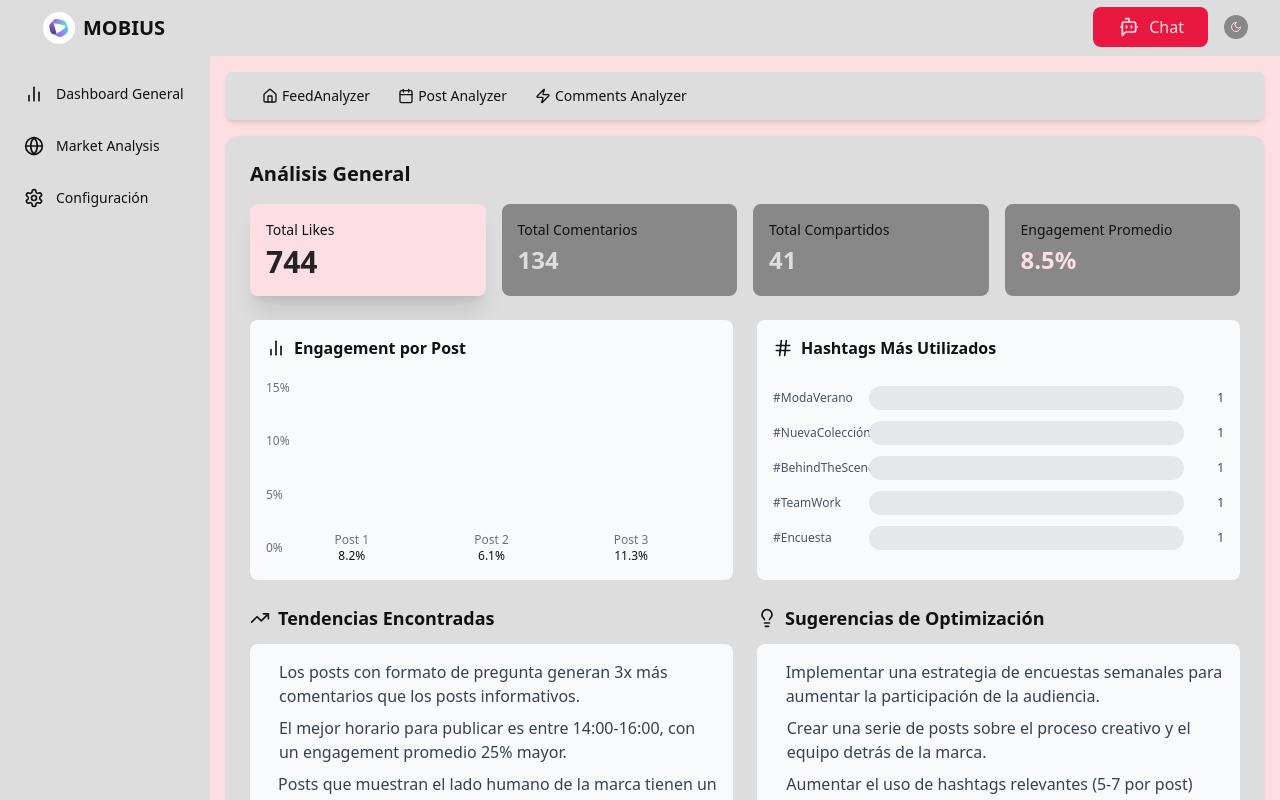
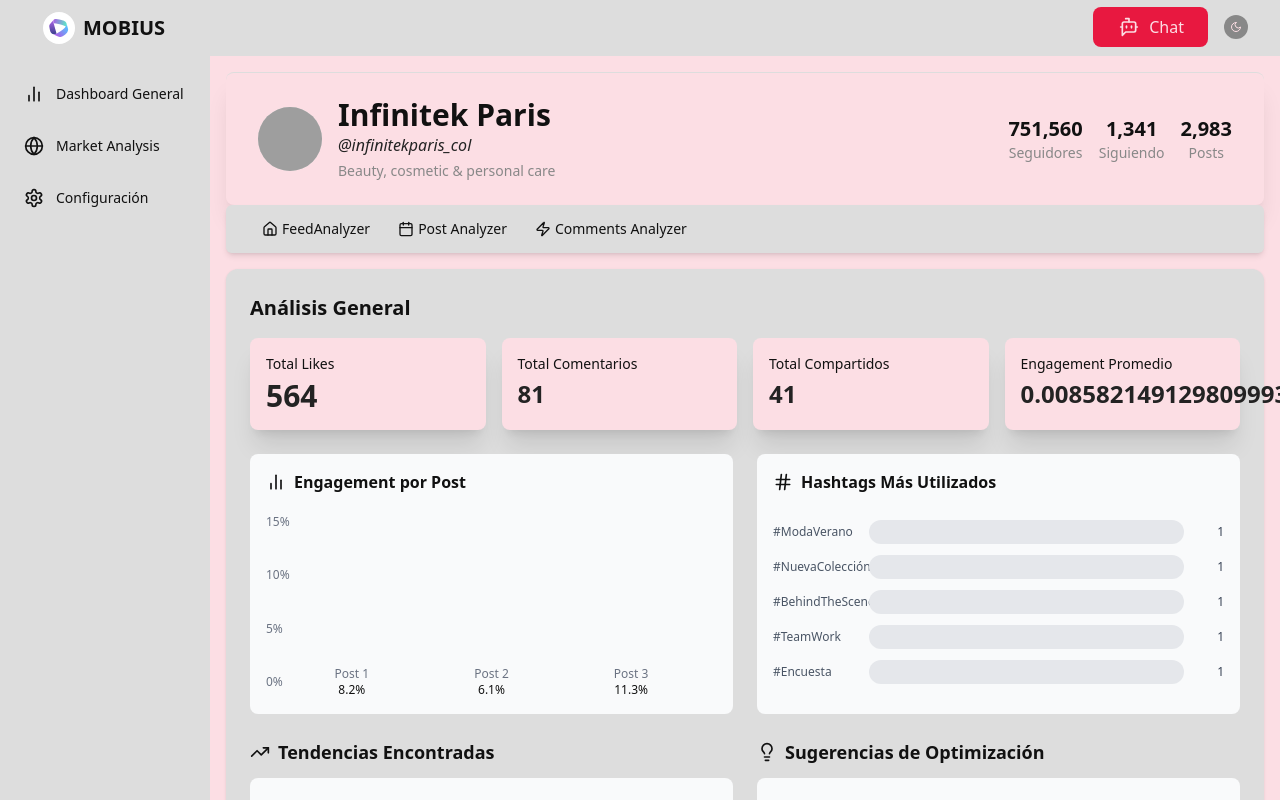
Before and after one commit to NicolasPerezM/NoitFront, an Astro site: page /postAnalyzer in a window 1280 px wide. Built offline with nearby package versions, Linux system fonts and the light colour scheme; Astro itself is replaced by a stand-in of ours; grey boxes are pictures that could not be loaded.

Commit message:
instelled recharts

```diff
--- a/package.json
+++ b/package.json
@@ -17,6 +17,7 @@
     "lucide-react": "^0.482.0",
     "react": "^19.0.0",
     "react-dom": "^19.0.0",
+    "recharts": "^2.15.1",
     "tailwindcss": "^4.0.14"
   }
 }
--- a/src/components/instagram/InstagramHeader.jsx
+++ b/src/components/instagram/InstagramHeader.jsx
@@ -3,6 +3,7 @@
 import { RefreshCw } from "lucide-react"
 
 export default function InstagramHeader({ accountData }) {
+
   return (
     <div className="bg-theme-white dark:bg-theme-darkest shadow-xl border-t rounded-lg dark:border-theme-dark border-theme-light">
       <div className="container mx-auto px-4 sm:px-6 lg:px-8 py-6">
@@ -16,8 +17,8 @@
               />
             </div>
             <div>
-              <div className="flex items-center gap-2">
-                <h1 className="text-2xl font-bold text-theme-darkest dark:text-theme dark:text-[#FF3A5E]">{accountData.fullName}</h1>
+              <div className="flex items-center gap-4">
+                <h1 className="text-3xl font-bold text-theme-darkest dark:text-theme-white">{accountData.fullName}</h1>
                 {accountData.verified && (
                   <span className="text-blue-500">
                     <svg xmlns="http://www.w3.org/2000/svg" viewBox="0 0 24 24" fill="currentColor" className="w-5 h-5">
@@ -30,23 +31,23 @@
                   </span>
                 )}
               </div>
-              <p className="text-gray-600 dark:text-gray-400">@{accountData.username}</p>
-              <p className="text-gray-600 dark:text-gray-400 text-sm mt-1">{accountData.businessCategory}</p>
+              <p className="text-theme-dark dark:text-theme-light italic">@{accountData.username}</p>
+              <p className="text-theme-gray text-sm mt-1">{accountData.businessCategory}</p>
             </div>
           </div>
 
-          <div className="flex items-center gap-3">
+          <div className="flex items-center gap-4">
             <div className="flex flex-col items-center">
-              <span className="font-bold">{accountData.followersCount.toLocaleString()}</span>
-              <span className="text-sm text-gray-600 dark:text-gray-400">Seguidores</span>
+              <span className="font-bold text-xl">{accountData.followersCount.toLocaleString()}</span>
+              <span className="text-sm text-theme-gray">Seguidores</span>
             </div>
             <div className="flex flex-col items-center">
-              <span className="font-bold">{accountData.followsCount.toLocaleString()}</span>
-              <span className="text-sm text-gray-600 dark:text-gray-400">Siguiendo</span>
+              <span className="font-bold text-xl">{accountData.followsCount.toLocaleString()}</span>
+              <span className="text-sm text-theme-gray">Siguiendo</span>
             </div>
             <div className="flex flex-col items-center">
-              <span className="font-bold">{accountData.totalPosts.toLocaleString()}</span>
-              <span className="text-sm text-gray-600 dark:text-gray-400">Posts</span>
+              <span className="font-bold text-xl">{accountData.totalPosts.toLocaleString()}</span>
+              <span className="text-sm text-theme-gray">Posts</span>
             </div>
           </div>
         </div>
--- a/src/components/instagram/postAnalyzer/GeneralAnalysis.jsx
+++ b/src/components/instagram/postAnalyzer/GeneralAnalysis.jsx
@@ -8,24 +8,24 @@
  */
 export default function generalAnalysis({ posts, totalLikes, totalComments, totalShares, avgEngagement, topHashtags, bestPost }) {
   return (
-    <div className="bg-theme-light dark:bg-theme-dark rounded-xl shadow-sm p-6">
+    <div className="bg-theme-light dark:bg-theme-dark rounded-xl border-t-1 border-b-1 border-theme-light dark:border-theme-primary shadow-sm p-6">
       <h2 className="text-xl font-bold mb-4 text-theme-darkest dark:text-theme-light">Análisis General</h2>
       <div className="grid grid-cols-1 sm:grid-cols-2 lg:grid-cols-4 gap-4 mb-6">
         <div className="bg-theme-white dark:bg-theme-darkest shadow-xl p-4 rounded-lg">
           <div className="text-sm mb-1 text-theme-darkest dark:text-theme-light font-medium">Total Likes</div>
-          <div className="text-3xl font-bold text-theme-dark dark:text-theme-light">{totalLikes}</div>
+          <div className="text-3xl font-bold text-theme-dark dark:text-theme-white">{totalLikes}</div>
         </div>
-        <div className="bg-theme-gray p-4 rounded-lg">
-          <div className="text-sm mb-1  text-theme-darkest font-medium">Total Comentarios</div>
-          <div className="text-2xl font-bold text-theme-light">{totalComments}</div>
+        <div className="bg-theme-white dark:bg-theme-darkest shadow-xl p-4 rounded-lg">
+          <div className="text-sm mb-1  text-theme-darkest dark:text-theme-light font-medium">Total Comentarios</div>
+          <div className="text-2xl font-bold text-theme-dark dark:text-theme-white">{totalComments}</div>
         </div>
-        <div className="bg-theme-gray p-4 rounded-lg">
-          <div className="text-sm mb-1 text-theme-darkest font-medium">Total Compartidos</div>
-          <div className="text-2xl font-bold text-theme-light">{totalShares}</div>
+        <div className="bg-theme-white dark:bg-theme-darkest shadow-xl p-4 rounded-lg">
+          <div className="text-sm mb-1 text-theme-darkest dark:text-theme-light font-medium">Total Compartidos</div>
+          <div className="text-2xl font-bold text-theme-dark dark:text-theme-white">{totalShares}</div>
         </div>
-        <div className="bg-theme-gray p-4 rounded-lg">
-          <div className="text-sm text-theme-darkest font-medium mb-1">Engagement Promedio</div>
-          <div className="text-2xl font-bold text-theme-white">{avgEngagement}%</div>
+        <div className="bg-theme-white dark:bg-theme-darkest shadow-xl p-4 rounded-lg">
+          <div className="text-sm text-theme-darkest dark:text-theme-light font-medium mb-1">Engagement Promedio</div>
+          <div className="text-2xl font-bold text-theme-dark dark:text-theme-white">{avgEngagement}%</div>
         </div>
       </div>
       <div className="grid grid-cols-1 lg:grid-cols-2 gap-6 mb-6">
--- a/src/components/instagram/postAnalyzer/PostAnalyzer.jsx
+++ b/src/components/instagram/postAnalyzer/PostAnalyzer.jsx
@@ -3,12 +3,54 @@
 import GeneralAnalysis from "./GeneralAnalysis"
 import PostCard from "./PostCard"
 import TabsInstagram from "../TabsInstagram"
+import InstagramHeader from "../InstagramHeader"
+import useFetchData from "../../../hooks/useFetch"
+import Loader from "../../Loader"
+
 
 // Página principal que orquesta el análisis de posts.
 // Los datos se simulan aquí; en un entorno real se obtendrían de una API.
 export default function PostAnalyzer() {
   const [selectedAccount, setSelectedAccount] = useState("mi_cuenta")
   const [sortBy, setSortBy] = useState("date")
+
+  const {
+      data: headerData,
+      loading: headerLoading,
+      error: headerError,
+    } = useFetchData("/data/Processed_data_infinitekparis_col.json");
+
+  const {
+    data: statsData,
+    loading: statsLoading,
+    error: statsError
+  } = useFetchData("/data/instagram_statistics_infinitekparis_col.json")
+
+  if (headerLoading || statsLoading)
+      return (
+        <div className="w-full h-full flex items-center justify-center">
+          <Loader
+            size="lg"
+            color="primary"
+            text="Cargando..."
+            fullScreen={false}
+            speed="normal"
+            logo={
+              <img
+                src="/data/661173d22e87885e52d592e7_Group 73.svg"
+                alt="Logo"
+                className="object-contain h-full w-full"
+              />
+            }
+          />
+        </div>
+      );
+    if(statsError) return <div>Error en stats: {statsError.message}</div>
+    if(!statsData) return <div>No hay datos en stats</div>
+    if (headerError) return <div>Error en header: {headerError.message}</div>
+    if (!headerData) return <div>No hay datos de header disponibles</div>
+
+    const accountData = headerData.UserInfo
 
   const accounts = [
     { id: "mi_cuenta", name: "Mi Cuenta" },
@@ -131,13 +173,16 @@
 
   return (
     <div className="flex flex-col space-y-4 p-4">
-      <div className="mt-4"><TabsInstagram/></div>
+      <div className="mt-4">
+        <InstagramHeader accountData={accountData}/>
+        <TabsInstagram/>
+        </div>
       <GeneralAnalysis
         posts={posts}
-        totalLikes={totalLikes}
-        totalComments={totalComments}
+        totalLikes={statsData.total_likes}
+        totalComments={statsData.total_comments}
         totalShares={totalShares}
-        avgEngagement={avgEngagement}
+        avgEngagement={statsData.avg_engagement_rate}
         topHashtags={topHashtags}
         bestPost={bestPost}
       />
```
Also changed, not shown: 1 other file.
